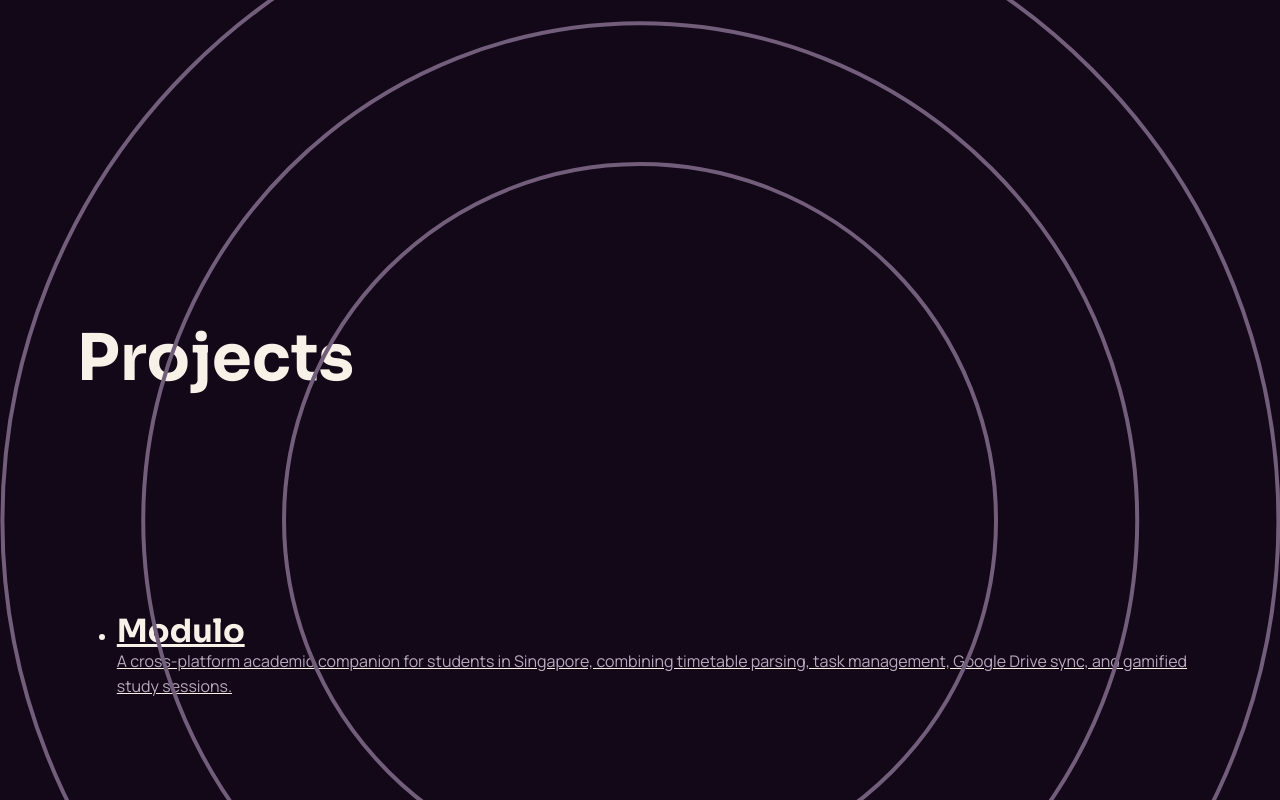
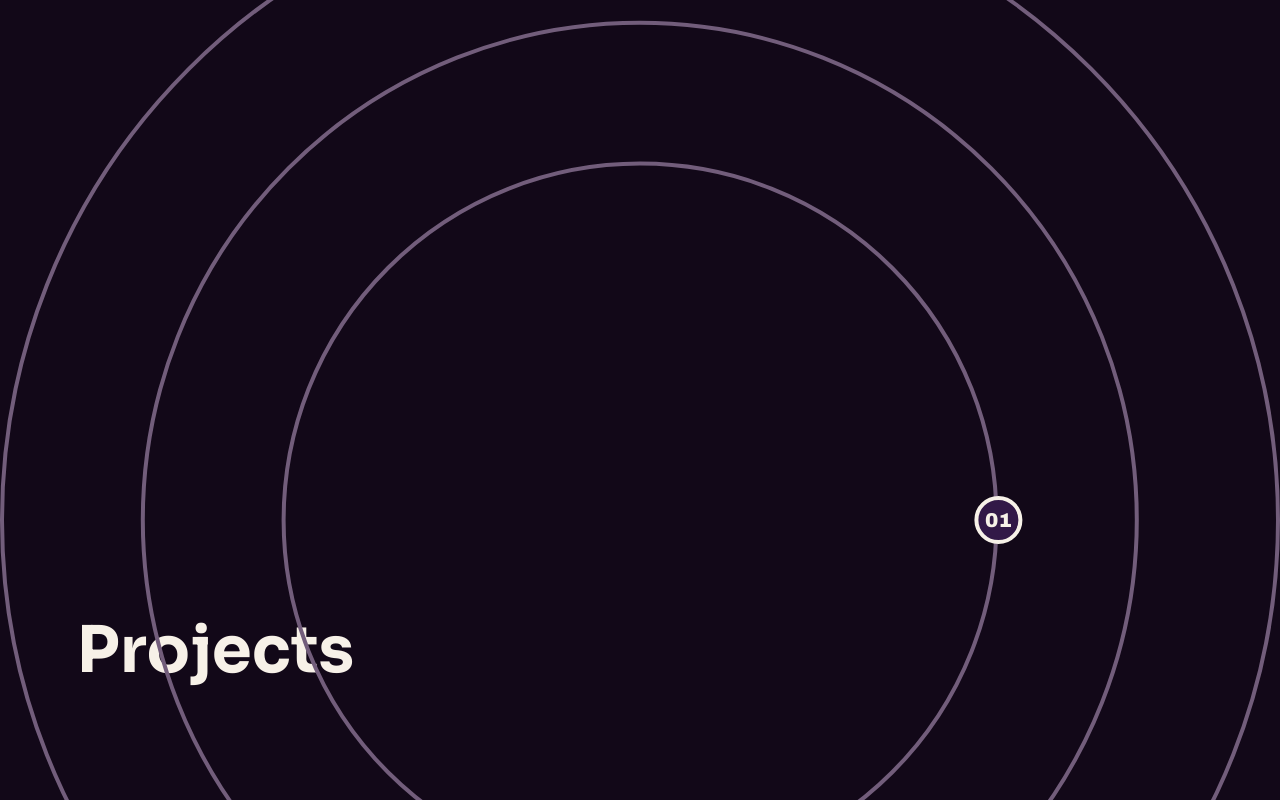
Before and after one commit to lingsongc/lingsongc.github.io, a React (Vite) app: page / in a window 1280 px wide. Shown: the part 3080-3880 px from the top of the page. Built offline with nearby package versions, Linux system fonts and the light colour scheme; a web font is replaced by a local one.

Commit message:
added project section

```diff
--- a/src/sections/Projects.tsx
+++ b/src/sections/Projects.tsx
@@ -1,8 +1,59 @@
+import { useLayoutEffect, useRef, type CSSProperties } from "react";
 import { projects } from "../data/projects";
 
+const ringCount = 3;
+type ProjectPlanetStyle = CSSProperties & {
+    "--project-angle": string;
+    "--project-angle-inverse": string;
+};
+
+function fitAngleToViewport(angle: number, radius: number, planetRadius: number, viewportHeight: number) {
+    const verticalLimit = Math.max(0, viewportHeight / 2 - planetRadius - 1);
+    const safeOffset = Math.acos(Math.min(1, verticalLimit / radius)) * 180 / Math.PI;
+    const normalizedAngle = (angle % 360 + 360) % 360;
+
+    if (normalizedAngle < safeOffset) return safeOffset;
+    if (normalizedAngle > 360 - safeOffset) return 360 - safeOffset;
+    if (normalizedAngle > 180 - safeOffset && normalizedAngle < 180 + safeOffset) {
+        return normalizedAngle < 180 ? 180 - safeOffset : 180 + safeOffset;
+    }
+
+    return normalizedAngle;
+}
+
 export function Projects() {
+    const containerRef = useRef<HTMLElement>(null);
+
+    useLayoutEffect(() => {
+        const container = containerRef.current;
+        if (!container) return;
+
+        const positionPlanets = () => {
+            const rings = Array.from(container.querySelectorAll<HTMLElement>(".project-ring"));
+            container.querySelectorAll<HTMLElement>(".project-item").forEach((planet) => {
+                const ring = rings[Number(planet.dataset.projectRing)];
+                const link = planet.querySelector<HTMLElement>(".project-link");
+                if (!ring || !link) return;
+
+                const angle = fitAngleToViewport(
+                    Number(planet.dataset.projectAngle),
+                    ring.offsetWidth / 2,
+                    link.offsetWidth / 2,
+                    window.innerHeight,
+                );
+                planet.style.setProperty("--project-angle", `${angle}deg`);
+                planet.style.setProperty("--project-angle-inverse", `${-angle}deg`);
+            });
+        };
+
+        const resizeObserver = new ResizeObserver(positionPlanets);
+        resizeObserver.observe(container);
+        positionPlanets();
+        return () => resizeObserver.disconnect();
+    }, []);
+
     return (
-        <section id="projects" className="project-container" aria-labelledby="project-title">
+        <section ref={containerRef} id="projects" className="project-container" aria-labelledby="project-title">
             <div className="project-rings" aria-hidden="true">
                 <span className="orbit-ring project-ring project-ring-one" />
                 <span className="orbit-ring project-ring project-ring-two" />
@@ -10,14 +61,36 @@ export function Projects() {
             </div>
             <h2 id="project-title" className="project-title">Projects</h2>
             <ul className="project-list">
-                {projects.map((project, index) => (
-                    <li className="project-item" key={project.id}>
-                        <a className="project-link" href={project.href}>
-                            <h3 className="project-name">{project.name}</h3>
-                            <p className="project-summary">{project.summary}</p>
-                        </a>
-                    </li>
-                ))}
+                {projects.map((project, index) => {
+                    const placementIndex = index % ringCount;
+                    const ringIndex = placementIndex;
+                    const positionOnRing = Math.floor(index / ringCount);
+                    const projectsOnRing = Math.ceil((projects.length - placementIndex) / ringCount);
+                    const ringAngle = projects.length === 2 ? placementIndex * 180 : placementIndex * 120;
+                    const angle = 90 + ringAngle + positionOnRing * 360 / projectsOnRing;
+                    const style: ProjectPlanetStyle = {
+                        "--project-angle": `${angle}deg`,
+                        "--project-angle-inverse": `${-angle}deg`,
+                    };
+
+                    return (
+                        <li
+                            className={`project-item project-item-ring-${ringIndex + 1}`}
+                            key={project.id}
+                            style={style}
+                            data-project-angle={angle}
+                            data-project-ring={ringIndex}
+                        >
+                            <a className="project-link" href={project.href || "#projects"}>
+                                <span className="project-number" aria-hidden="true">
+                                    {String(index + 1).padStart(2, "0")}
+                                </span>
+                                <h3 className="project-name">{project.name}</h3>
+                                <p className="project-summary">{project.summary}</p>
+                            </a>
+                        </li>
+                    );
+                })}
             </ul>
         </section>
     );
--- a/src/style.css
+++ b/src/style.css
@@ -673,32 +673,76 @@ button {
 
 .project-container {
     --project-circle-size: min(38.4vw, 54.4vh);
+    --project-planet-size: clamp(2.5rem, 6vmin, 5rem);
     --project-ring-gap: clamp(4rem, 11vw, 10rem);
     --project-ring-step: calc(var(--project-ring-gap) + var(--project-ring-gap));
+    --project-ring-one-size: calc(var(--project-circle-size) + var(--project-ring-step));
+    --project-ring-two-size: calc(var(--project-circle-size) + var(--project-ring-step) + var(--project-ring-step));
+    --project-ring-three-size: calc(var(--project-circle-size) + var(--project-ring-step) + var(--project-ring-step) + var(--project-ring-step));
 
     position: relative;
 }
 
-.project-rings,
 .project-ring {
     position: absolute;
     top: 50%;
     left: 50%;
-    aspect-ratio: 1;
-    border-radius: 50%;
     transform: translate(-50%, -50%);
+}
+
+.project-ring-one { width: var(--project-ring-one-size); }
+.project-ring-two { width: var(--project-ring-two-size); }
+.project-ring-three { width: var(--project-ring-three-size); }
+
+.project-list {
+    position: absolute;
+    inset: 0;
+    margin: 0;
+    padding: 0;
+    list-style: none;
     pointer-events: none;
 }
 
-.project-rings { width: var(--project-circle-size); }
-.project-ring-one { width: calc(100% + var(--project-ring-step)); }
-.project-ring-two { width: calc(100% + var(--project-ring-step) + var(--project-ring-step)); }
-.project-ring-three { width: calc(100% + var(--project-ring-step) + var(--project-ring-step) + var(--project-ring-step)); }
+.project-item {
+    --project-orbit-size: var(--project-ring-one-size);
+
+    position: absolute;
+    top: 50%;
+    left: 50%;
+    transform: translate(-50%, -50%) rotate(var(--project-angle))
+        translateY(calc(var(--project-orbit-size) / -2)) rotate(var(--project-angle-inverse));
+    pointer-events: auto;
+}
+
+.project-item-ring-2 { --project-orbit-size: var(--project-ring-two-size); }
+.project-item-ring-3 { --project-orbit-size: var(--project-ring-three-size); }
+
+.project-link {
+    display: grid;
+    width: var(--project-planet-size);
+    aspect-ratio: 1;
+    place-items: center;
+    border: var(--orbit-ring-width) solid var(--colour-text);
+    border-radius: 50%;
+    background-color: var(--colour-surface);
+    color: var(--colour-text);
+    text-decoration: none;
+}
 
 .project-number {
     font-family: var(--font-statement);
-    font-size: clamp(3rem, 8vw, 7rem);
+    font-size: clamp(1rem, 2.5vmin, 1.75rem);
     line-height: 0.85;
+}
+
+.project-name,
+.project-summary {
+    position: absolute;
+    width: 1px;
+    height: 1px;
+    overflow: hidden;
+    clip-path: inset(50%);
+    white-space: nowrap;
 }
 
 @media (max-width: 48rem) {
```
